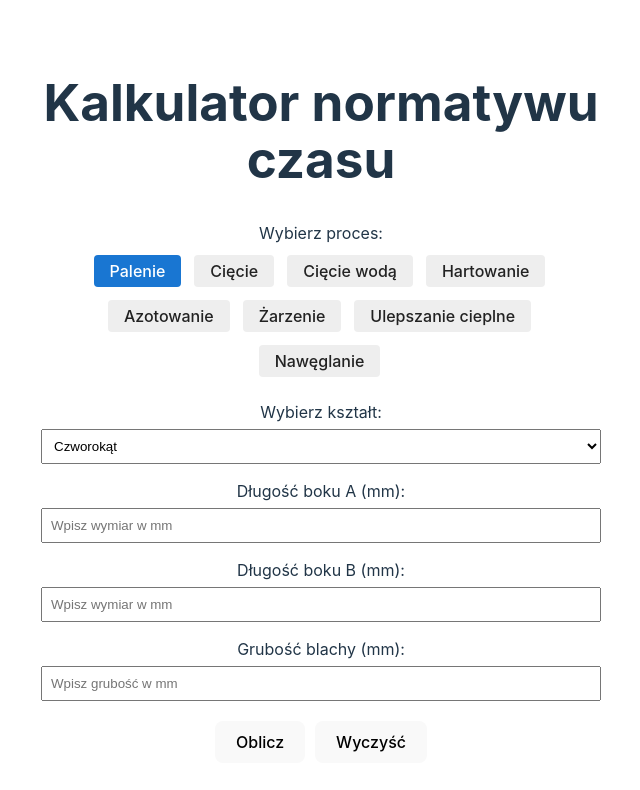
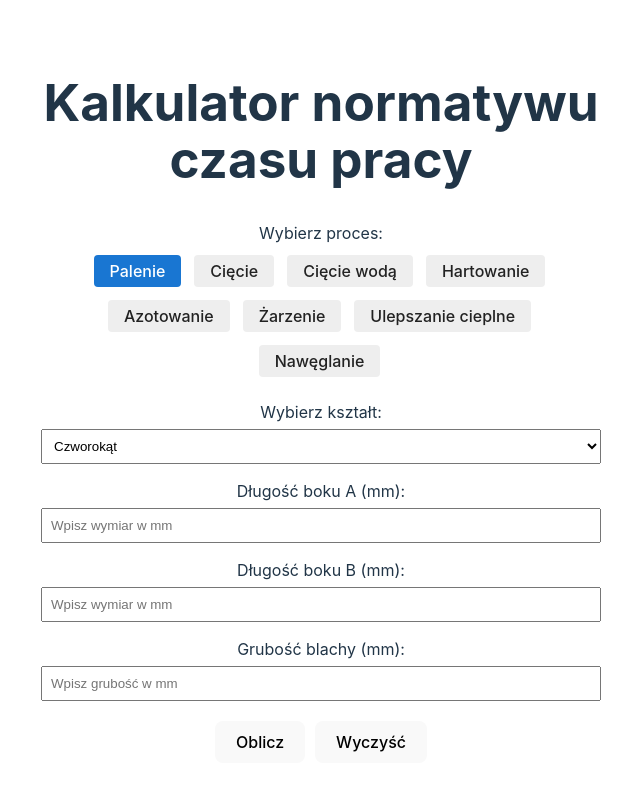
Before and after one commit to rymarczyk-tomasz/SheetBurningCalculator, a React (Vite) app: page / in a window 1280 px wide. Shown: the top 790 px of the page, without its empty margins (319-959 px from the left). Built offline with nearby package versions, Linux system fonts and the light colour scheme.

Commit message:
Update heading text in the main calculator component to clarify purpose

```diff
--- a/src/App.jsx
+++ b/src/App.jsx
@@ -257,7 +257,7 @@ function App() {
 
     return (
         <div className="container" onKeyPress={handleKeyPress}>
-            <h1>Kalkulator normatywu czasu</h1>
+            <h1>Kalkulator normatywu czasu pracy</h1>
             <ProcessSelector process={process} setProcess={setProcess} />
             {process === "burning" && (
                 <>
```
